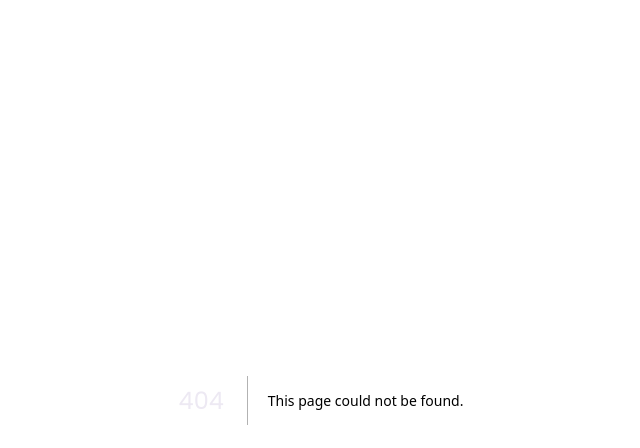
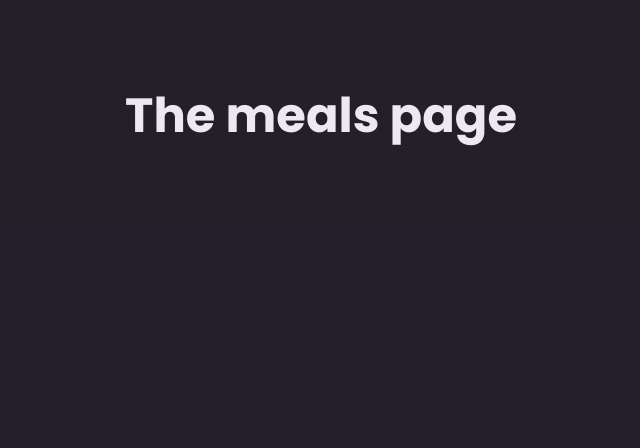
Before and after one commit to Muhammad0320/next-meal, a Next.js app: page /meals in a window 1280 px wide. Before the commit this address had no page. Shown: the top 448 px of the page, without its empty margins (319-959 px from the left). Built offline with nearby package versions, Linux system fonts and the light colour scheme.

Commit message:
chore: add meals page

```diff
--- /dev/null
+++ b/app/meals/page.jsx
@@ -0,0 +1,9 @@
+function Meals() {
+  return (
+    <main>
+      <h1> The meals page </h1>
+    </main>
+  );
+}
+
+export default Meals;
```
